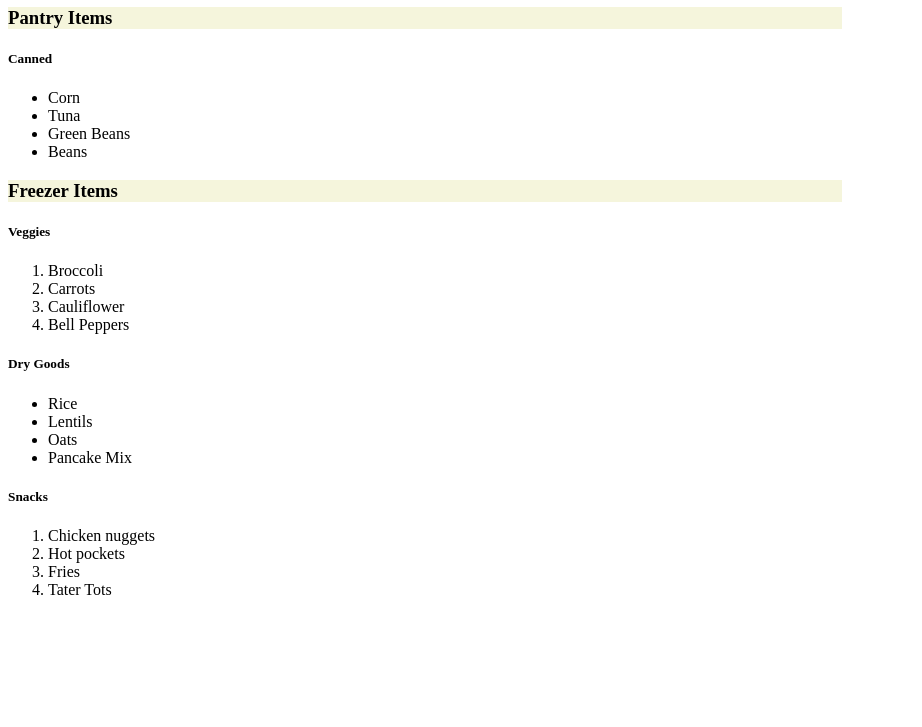
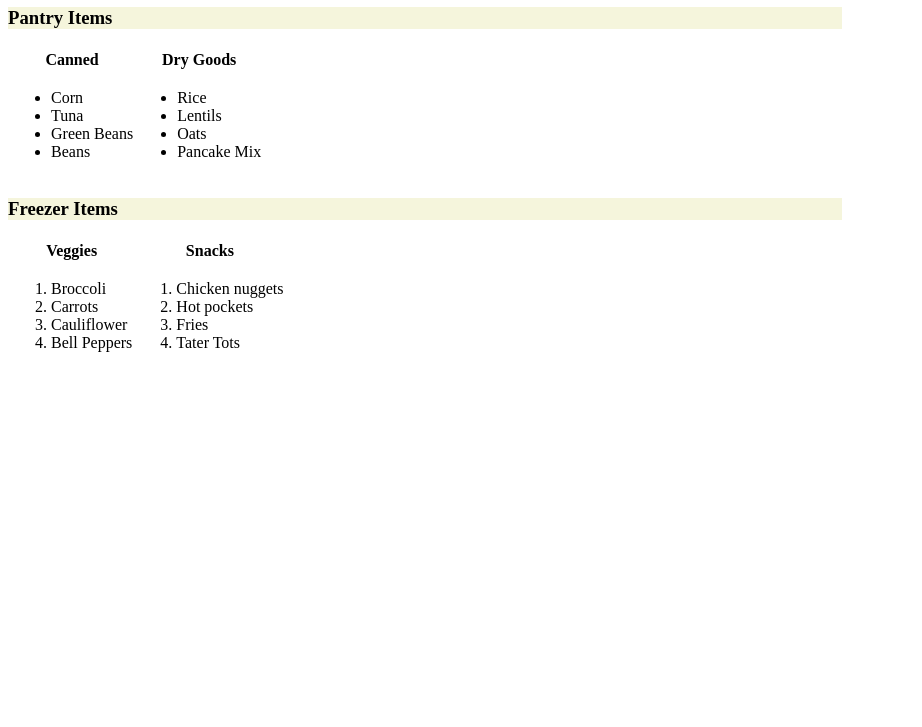
Before and after one commit to marysig035/block06GroceryList, a plain HTML site: page index.html in a window 1280 px wide. Shown: the part 73-800 px from the top of the page, without its empty margins (0-922 px from the left). Drawn offline with Linux system fonts and the light colour scheme.

Commit message:
table reform

```diff
--- a/index.html
+++ b/index.html
@@ -7,55 +7,84 @@
     <title>Document</title>
 </head>
 <body>
+
     <header>
-        <h1 class="title">My Very Organized Grocery List</h1>
+        <h1 id="title">My Very Organized Grocery List</h1>
     </header>
 
     <section>
+
+        <div>
             <h3 id="pantry">Pantry Items</h3>
-        <h5>Canned</h5>
-        <ul class="one">
+        </div>
+
+        <table>
+            <tr>
+                <th>Canned</th>
+                <th>Dry Goods</th>
+            </tr>
+            <tr>
+                <td>
+                    <ul>
                         <li>Corn</li>
                         <li>Tuna</li>
                         <li>Green Beans</li>
                         <li>Beans</li>
                     </ul>
+                </td>
+                <td>
+                    <ul>
+                        <li>Rice</li>
+                        <li>Lentils</li>
+                        <li>Oats</li>
+                        <li>Pancake Mix</li>
+                    </ul>
+                </td>
+            </tr>
+        </table>
+
+        <div>
+
+        </div>
+
     </section>
 
     <section>
+
+        <div>
             <h3 id="freezer">Freezer Items</h3>
-        <h5>Veggies</h5>
-        <ol class="one">
+        </div>
+
+        <table>
+            <tr>
+                <th>Veggies</th>
+                <th>Snacks</th>
+            </tr>
+            <tr>
+                <td>
+                    <ol>
                         <li>Broccoli</li>
                         <li>Carrots</li>
                         <li>Cauliflower</li>
                         <li>Bell Peppers</li>
                     </ol>
-    </section>
-
-    <span>
-        <h5>Dry Goods</h5>
-        <ul class="two">
-            <li>Rice</li>
-            <li>Lentils</li>
-            <li>Oats</li>
-            <li>Pancake Mix</li>
-        </ul>
-
-        <h5>Snacks</h5>
-        <ol class="two">
+                </td>
+                <td>
+                    <ol>
                         <li>Chicken nuggets</li>
                         <li>Hot pockets</li>
                         <li>Fries</li>
                         <li>Tater Tots</li>
                     </ol>
-    </span>
-
-    <table>
-        <tr>
-            <th></th>
+                </td>
             </tr>
         </table>
 
+        <div>
+
+        </div>
+
+    </section>
+
 </body>
 </html>
```
Lines whose indentation alone changed are shown as unchanged.
